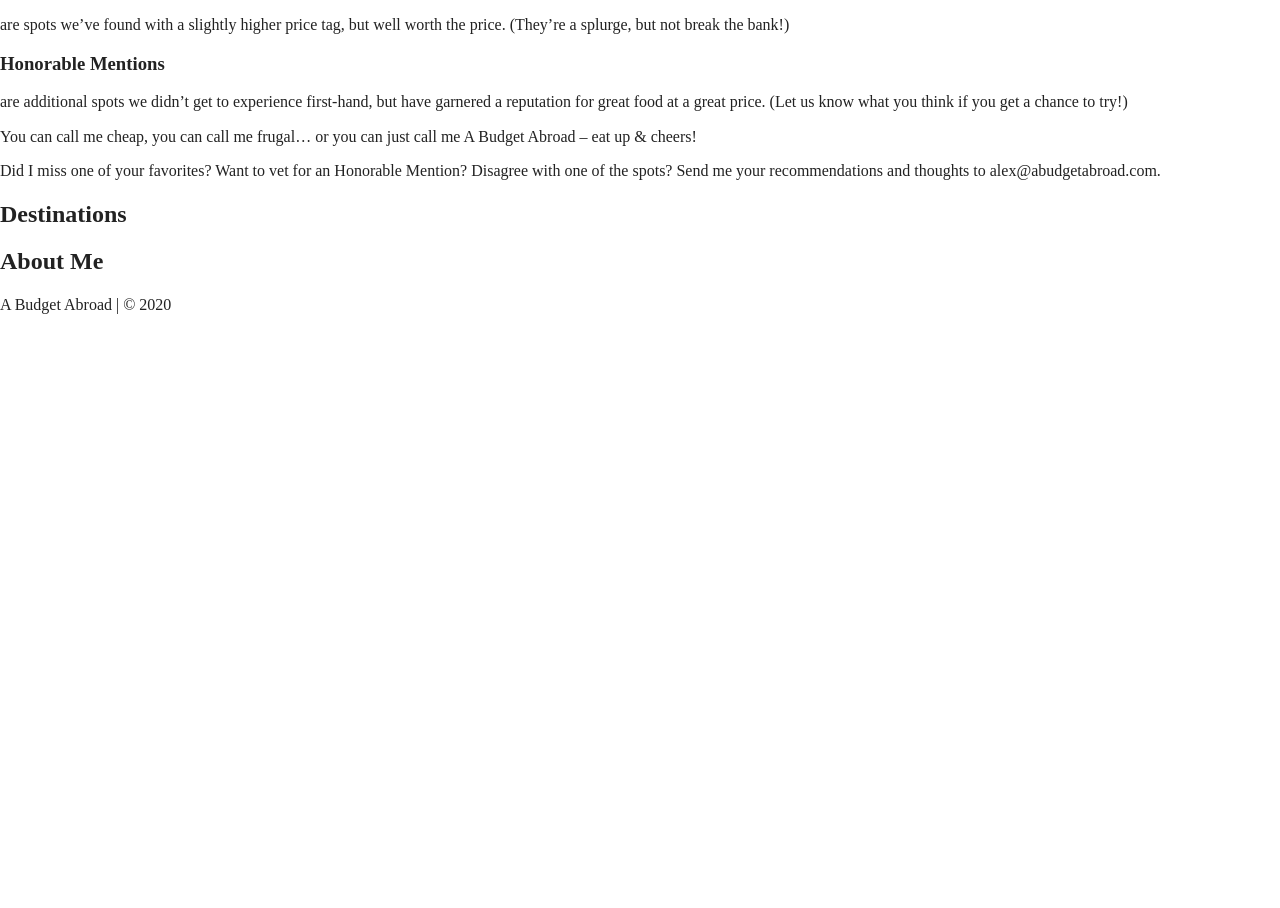
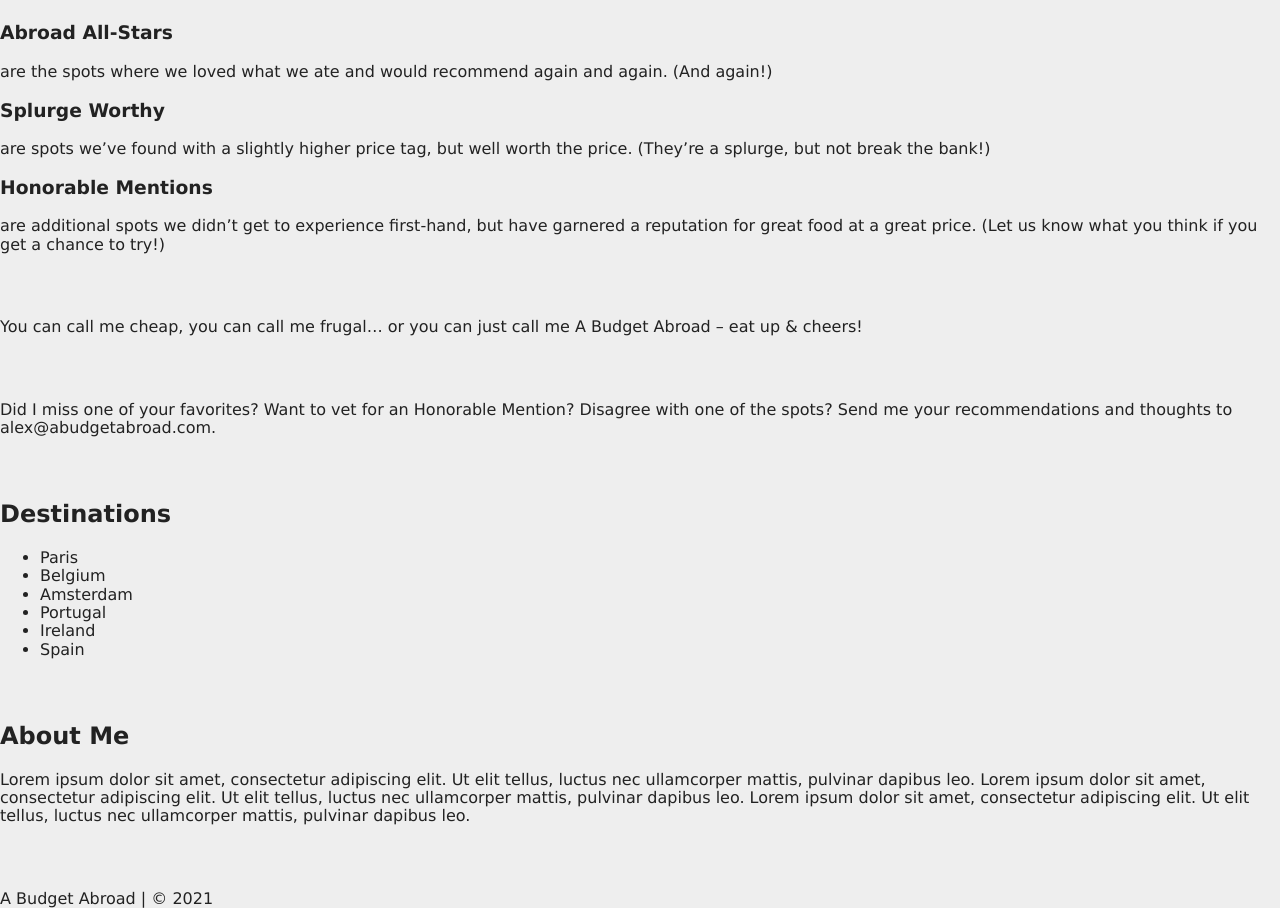
Before and after one commit to abudgetabroad/Blog, a website built with Parcel: page index.html in a window 1280 px wide. Shown: the part 462-1370 px from the top of the page. Before the commit the page ends 800 px from the top, so only its background shows below. Built offline with nearby package versions, Linux system fonts and the light colour scheme.

Commit message:
page layout, base styles

```diff
--- a/css/main.css
+++ b/css/main.css
@@ -86,6 +86,22 @@ textarea {
 /* ==========================================================================
    Author's custom styles
    ========================================================================== */
+
+   html {
+     font-family:Verdana, Geneva, Tahoma, sans-serif;
+     background-color: #eee;
+     color:#222;
+   }
+
+
+   section {
+     margin-bottom: 4rem;
+   }
+
+.section-container {
+  max-width: 1920px;
+  margin: 0px auto;
+}
 
 /* ==========================================================================
    Helper classes
--- a/index.html
+++ b/index.html
@@ -29,34 +29,61 @@
   </header>
   <main>
     <section>
+      <div class="section-container">
       <h1>A Budget Abroad</h1>
+    </div>
     </section>
     <section>
+      <div class="section-container">
       <h2>Welcome</h2>
       <p>Hi, I’m Alex! I’m a Chicago burbs native and fertility nurse currently living in downtown Chicago with my high school sweetheart, Harry. We love to travel, and I can’t lie… my favorite part of experiencing a new city is eating my way through it! If you’re like us, you don’t travel to sit in a local McDs or touristy restaurant — you want to experience the best, local, must-try dishes a city has to offer.</p>
       <p>It doesn’t take long to realize that eating out for every meal gets expensive, really fast. Plus, the drool-worthy restaurants you see on your favorite Food Network or Netflix shows usually come with a high price tag. Cue A Budget Abroad, your one stop shop for local, authentic food destinations that deliver amazing food and dining experiences without breaking your budget.</p>
       <p>Another thing I love? A good deal. Harry will attest, I’m always looking for that sale, promo, or app that lets us eat for a fraction of the price… and that’s not easy to find when traveling abroad. Whether you’re traveling as a couple, with friends, or solo-dolo, A Budget Abroad helps you get a taste of the best food a city has to offer without worrying about affording your next hostel.</p>
       <p>We serve it up hot and fast with three review categories:</p>
+    </div>
     </section>
     <section>
+      <div class="section-container">
       <h3>Abroad All-Stars</h3>
       <p>are the spots where we loved what we ate and would recommend again and again. (And again!)</p>
       <h3>Splurge Worthy</h3>
       <p>are spots we’ve found with a slightly higher price tag, but well worth the price. (They’re a splurge, but not break the bank!)</p>
       <h3>Honorable Mentions</h3>
       <p>are additional spots we didn’t get to experience first-hand, but have garnered a reputation for great food at a great price. (Let us know what you think if you get a chance to try!)</p>
+    </div>
     </section>
     <section>
+      <div class="section-container">
       <p>You can call me cheap, you can call me frugal… or you can just call me A Budget Abroad – eat up & cheers!</p>
+    </div>
     </section>
     <section>
+      <div class="section-container">
       <p>Did I miss one of your favorites? Want to vet for an Honorable Mention? Disagree with one of the spots? Send me your recommendations and thoughts to alex@abudgetabroad.com.</p>
+    </div>
     </section>
-    <section><h2>Destinations</h2></section>
-    <section><h2>About Me</h2></section>
+    <section>
+      <div class="section-container">
+      <h2>Destinations</h2>
+      <ul>
+        <li>Paris</li>
+        <li>Belgium</li>
+        <li>Amsterdam</li>
+        <li>Portugal</li>
+        <li>Ireland</li>
+        <li>Spain</li>
+      </ul>
+    </div>
+    </section>
+    <section>
+      <div class="section-container">
+      <h2>About Me</h2>
+      <p>Lorem ipsum dolor sit amet, consectetur adipiscing elit. Ut elit tellus, luctus nec ullamcorper mattis, pulvinar dapibus leo. Lorem ipsum dolor sit amet, consectetur adipiscing elit. Ut elit tellus, luctus nec ullamcorper mattis, pulvinar dapibus leo. Lorem ipsum dolor sit amet, consectetur adipiscing elit. Ut elit tellus, luctus nec ullamcorper mattis, pulvinar dapibus leo.</p>
+    </div>
+    </section>
   </main>
   <footer>
-    A Budget Abroad | &copy; 2020
+    A Budget Abroad | &copy; 2021
   </footer>
 
 
```
